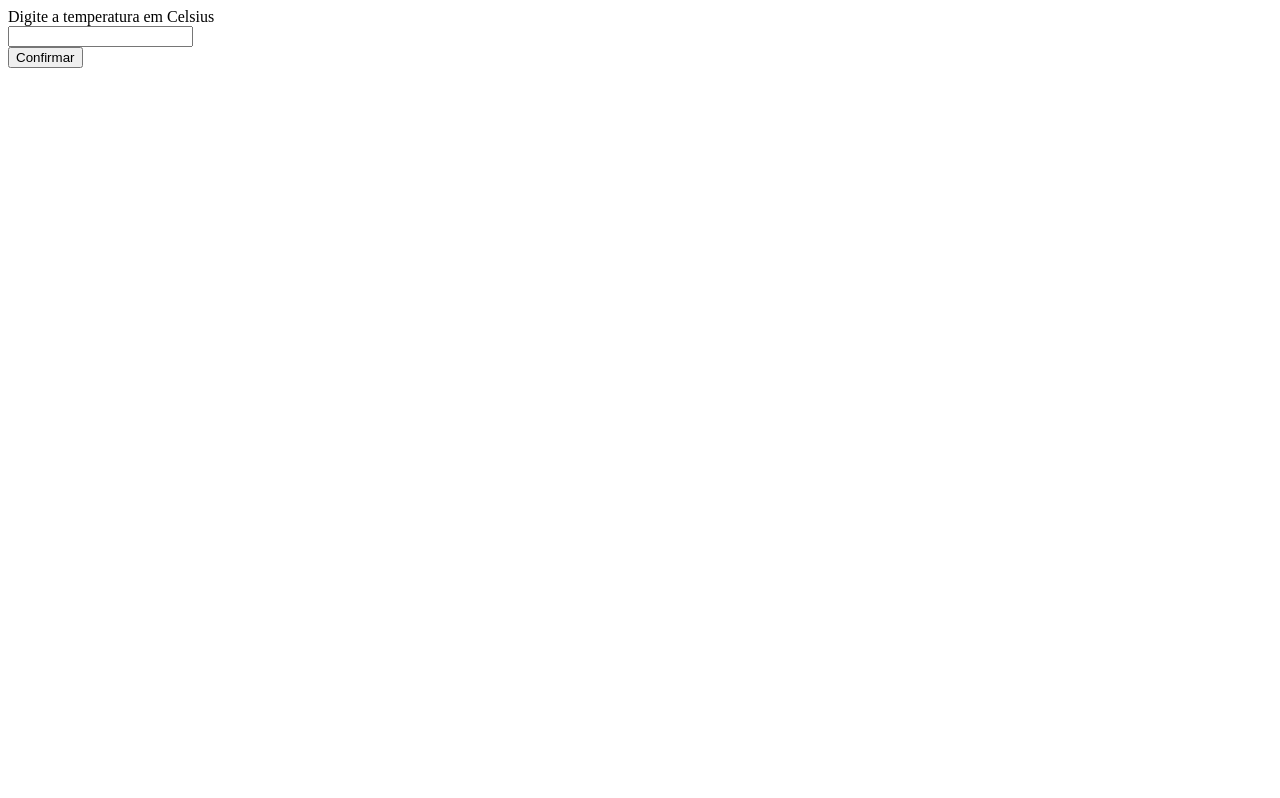
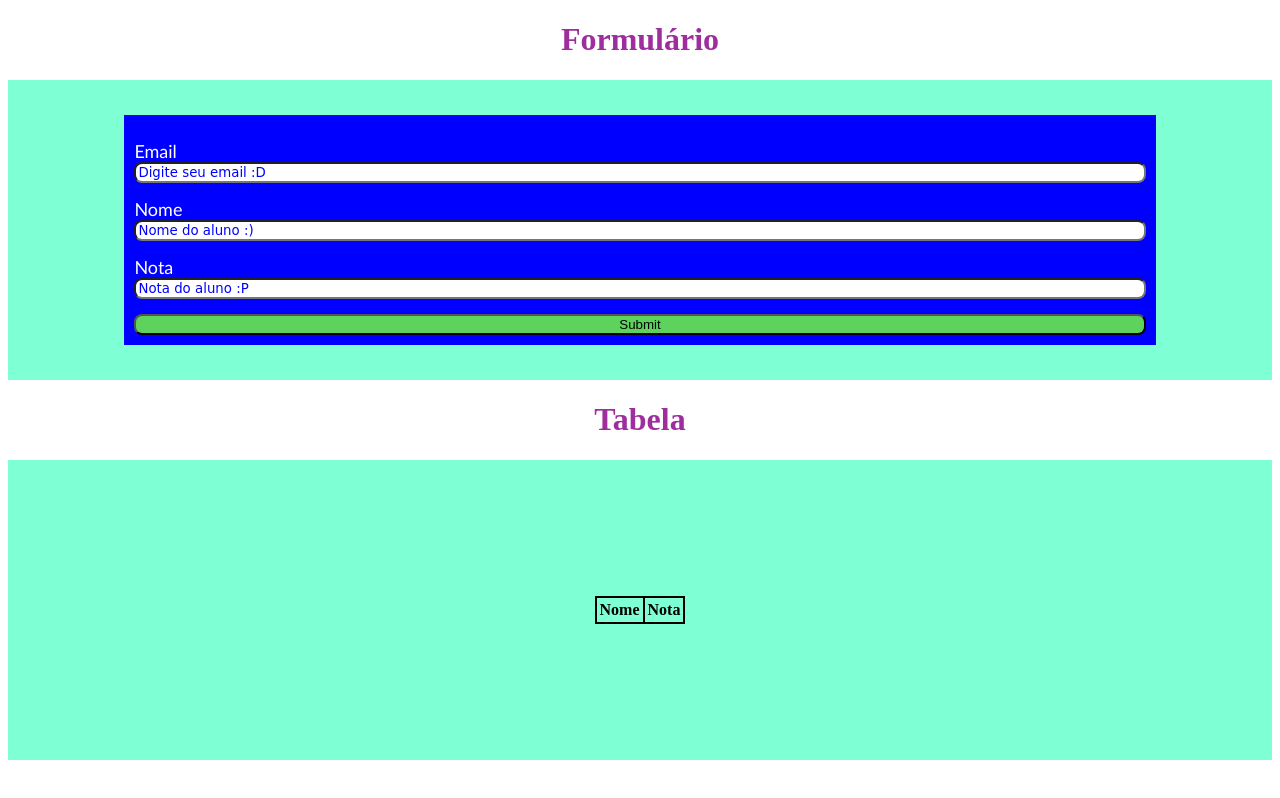
Before and after one commit to KaikyVT/JavaScript, a plain HTML site: page index.html in a window 1280 px wide. Drawn offline with Linux system fonts and the light colour scheme.

Commit message:
Isso é daquele projeto da tabela lá

```diff
--- a/index.css
+++ b/index.css
@@ -1,2 +1,52 @@
-body{
+h1{
+    display: flex;
+    justify-content: center;
+    color: rgb(158, 46, 158);
 }
+
+section{
+    width: 100%;
+    height: 300px;
+    background-color: aquamarine;
+    display: flex;
+    align-items: center;
+    justify-content: center
+}
+
+section form{
+    display: flex;
+    flex-direction: column;
+    width: 80%;
+    padding: 10px;
+    background-color: blue;
+}
+
+input[type]{
+    border-radius: 8px;
+}
+
+input[type="submit"]{
+    margin-top: 15px;
+    background-color: rgb(93, 211, 93);
+}
+
+form ::placeholder{
+    font-family: cursive;
+    color: blue;
+}
+
+label{
+    font-size: 18px;
+    font-family: 'Trebuchet MS', 'Lucida Sans Unicode', 'Lucida Grande', 'Lucida Sans', Arial, sans-serif;
+    margin-top: 15px;
+    color: white;
+}
+
+
+table, th, td{
+    border: 2px solid black;
+    border-collapse: collapse;
+    padding: 3px;
+    margin: 10px;
+    text-align: center;
+}
--- a/index.html
+++ b/index.html
@@ -4,17 +4,82 @@
     <meta charset="UTF-8">
     <meta http-equiv="X-UA-Compatible" content="IE=edge">
     <meta name="viewport" content="width=device-width, initial-scale=1.0">
+    <title>Projeto notas</title>
     <link rel="stylesheet" href="index.css">
-    <title>Página teste</title>
 </head>
 <body>
+    <h1>Formulário</h1>
 
-<label for="input">Digite a temperatura em Celsius</label> <br>
-<input type="number"  name="temperatura" id="1">
-<br>
-<button id="check" onclick="convinput()">Confirmar</button>
+    <section>
+        <form action="#" onsubmit="enviar(event)">
+            <label for="email">Email</label>
+            <input type="text" name="email" id="email" placeholder="Digite seu email :D">
+            <label for="nome">Nome</label>
+            <input type="text" name="nome" id="nome" placeholder="Nome do aluno :)">
+            <label for="nota">Nota</label>
+            <input type="number" name="nota" id="nota" placeholder="Nota do aluno :P">
+            <input type="submit">
+        </form>
+    </section>
+
+    <h1>Tabela</h1>
+    <section>
+        <table>
+            <thead>
+                <th>Nome</th>
+                <th>Nota</th>
+            </thead>
+
+            <tbody>
+
+            </tbody>
+        </table>
+    </section>
 
 
-    <script src="index.js"></script>
+    <script>
+        function enviar(event)
+        {
+            event.preventDefault();
+
+            var email = event.target[0].value;
+            var nome = event.target[1].value;
+            var nota = event.target[2].value;
+
+            if (!email || !nome || !nota)
+            {
+                alert("Preencha todos os campos, eles são obrigatórios!")
+                return;
+            }
+
+            var tr = document.createElement("tr");
+            var td_email = document.createElement("td");
+            td_email.innerHTML = email;
+            var td_nome = document.createElement("td");
+            td_nome = innerHTML = nome;
+            var td_nota = document.createElement("td");
+            td_nota = innerHTML = nota;
+
+            if (nota < 5)
+            {
+                td_nota.style.backgroundColor = "red";
+            }
+            else
+            {
+                td_nota.style.backgroundColor = "lightgreen";
+            }
+
+            tr.appendChild(td_email);
+            tr.appendChild(td_nome);
+            tr.appendChild(td_nota);
+
+            document.querySelector("body > section:nth-child(4) > table > tbody").appendChild(tr);
+
+            var aluno = {email, nome, nota}
+
+            localStorage.setItem("aluno", JSON.stringify(aluno))
+
+        }
+    </script>
 </body>
 </html>
```
